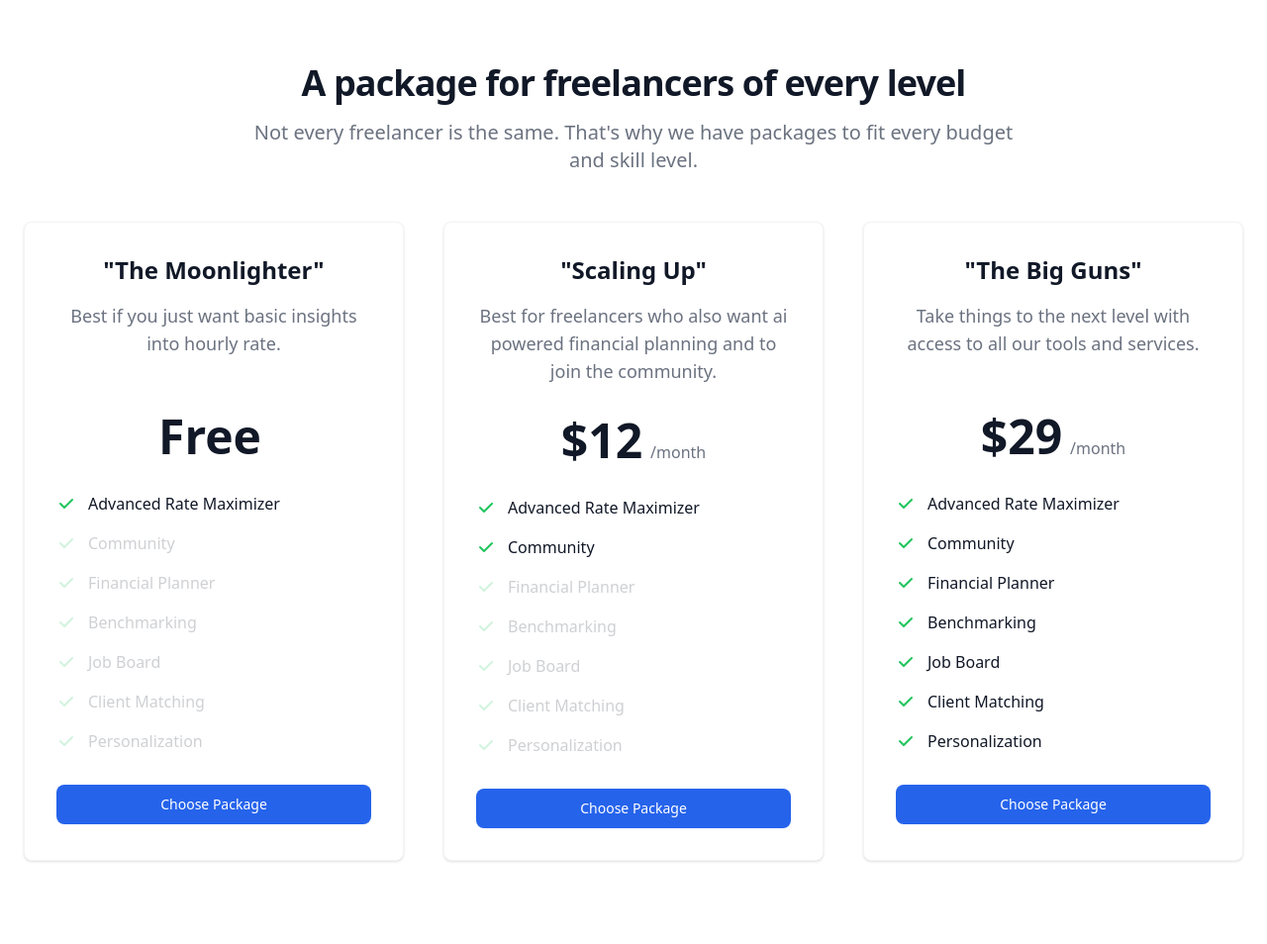
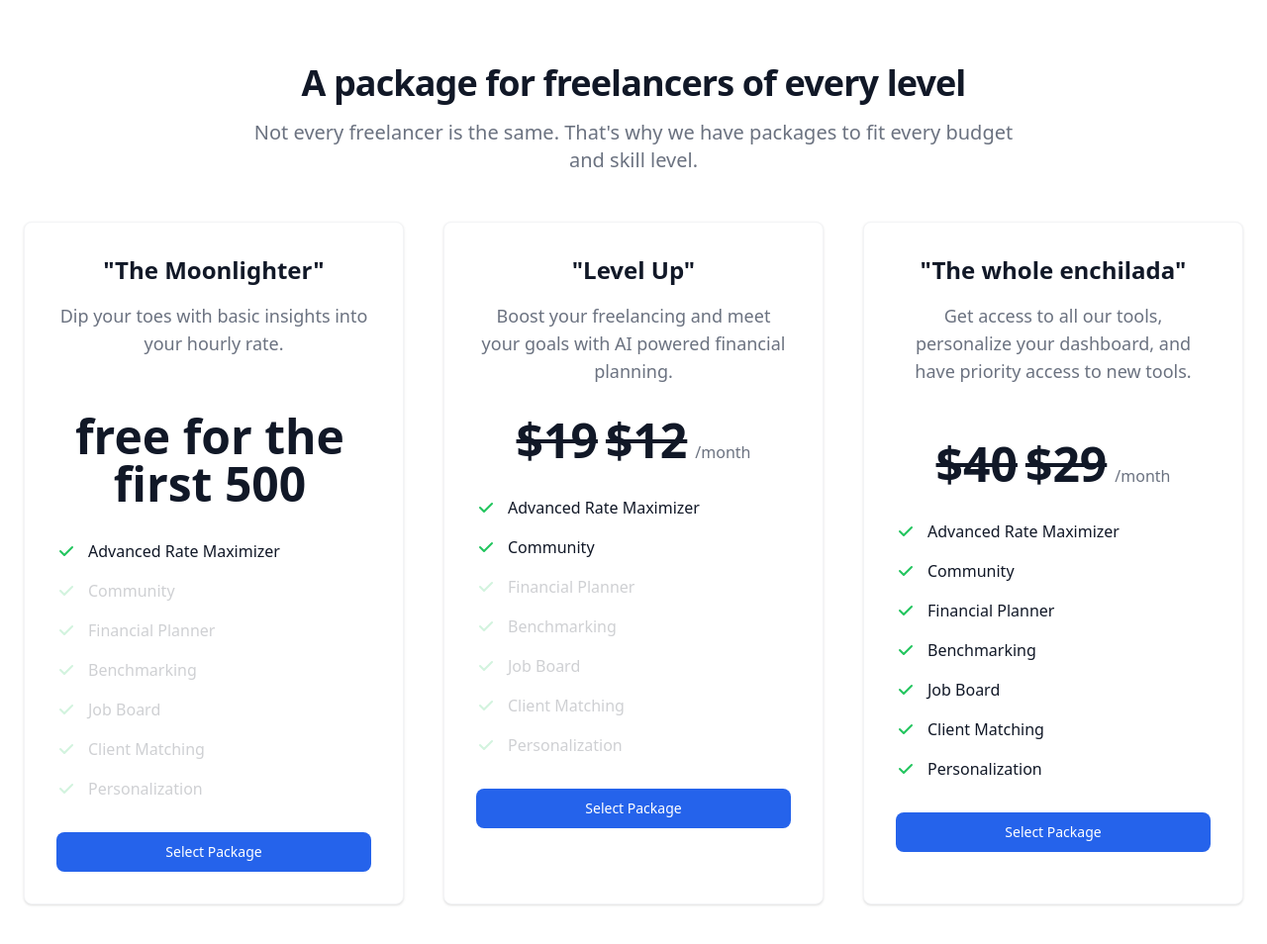
Before and after one commit to RyanByrne/indiworker, a website: page pages/success/success.html in a window 1280 px wide. Shown: the whole page at 99% size. Drawn offline with nearby package versions, Linux system fonts and the light colour scheme.

Commit message:
Updated Success Copy

```diff
--- a/pages/success/success.html
+++ b/pages/success/success.html
@@ -34,9 +34,9 @@
                 <!-- Pricing Card -->
                 <div class="flex flex-col p-6 mx-auto max-w-lg text-center text-gray-900 bg-white rounded-lg border border-gray-100 shadow dark:border-gray-600 xl:p-8 dark:bg-gray-800 dark:text-white">
                     <h3 class="mb-4 text-2xl font-semibold">"The Moonlighter"</h3>
-                    <p class="font-light text-gray-500 sm:text-lg dark:text-gray-400">Best if you just want basic insights into hourly rate.</p><br/>
+                    <p class="font-light text-gray-500 sm:text-lg dark:text-gray-400">Dip your toes with basic insights into your hourly rate.</p><br/>
                     <div class="flex justify-center items-baseline my-8">
-                        <span class="mr-2 text-5xl font-extrabold">Free</span>
+                        <span class="mr-2 text-5xl font-extrabold">free for the first 500</span>
                         <span class="text-gray-500 dark:text-gray-400"></span>
                     </div>
                     <!-- List -->
@@ -78,14 +78,14 @@
                             <span>Personalization</span></span>
                         </li>
                     </ul>
-                    <a href="https://hourlyrate.ai/pages/free/free.html" class="text-white bg-blue-600 hover:bg-blue-700 focus:ring-4 focus:ring-blue-200 font-medium rounded-lg text-sm px-5 py-2.5 text-center dark:text-white  dark:focus:ring-blue-900">Choose Package</a>
+                    <a href="https://hourlyrate.ai/pages/free/free.html" class="text-white bg-blue-600 hover:bg-blue-700 focus:ring-4 focus:ring-blue-200 font-medium rounded-lg text-sm px-5 py-2.5 text-center dark:text-white  dark:focus:ring-blue-900">Select Package</a>
                 </div>
                 <!-- Pricing Card -->
                 <div class="flex flex-col p-6 mx-auto max-w-lg text-center text-gray-900 bg-white rounded-lg border border-gray-100 shadow dark:border-gray-600 xl:p-8 dark:bg-gray-800 dark:text-white">
-                    <h3 class="mb-4 text-2xl font-semibold">"Scaling Up"</h3>
-                    <p class="font-light text-gray-500 sm:text-lg dark:text-gray-400">Best for freelancers who also want ai powered financial planning and to join the community.</p>
+                    <h3 class="mb-4 text-2xl font-semibold">"Level Up"</h3>
+                    <p class="font-light text-gray-500 sm:text-lg dark:text-gray-400">Boost your freelancing and meet your goals with AI powered financial planning.</p>
                     <div class="flex justify-center items-baseline my-8">
-                        <span class="mr-2 text-5xl font-extrabold">$12</span>
+                        <span class="mr-2 text-5xl font-bold line-through">$19</span><span class="mr-2 text-5xl font-extrabold line-through">$12</span>
                         <span class="text-gray-500 dark:text-gray-400" dark:text-gray-400>/month</span>
                     </div>
                     <!-- List -->
@@ -127,14 +127,14 @@
                             <span>Personalization</span></span>
                         </li>
                     </ul>
-                    <a href="https://hourlyrate.ai/pages/mid/mid.html" class="text-white bg-blue-600 hover:bg-blue-700 focus:ring-4 focus:ring-blue-200 font-medium rounded-lg text-sm px-5 py-2.5 text-center dark:text-white  dark:focus:ring-blue-900">Choose Package</a>
+                    <a href="https://hourlyrate.ai/pages/mid/mid.html" class="text-white bg-blue-600 hover:bg-blue-700 focus:ring-4 focus:ring-blue-200 font-medium rounded-lg text-sm px-5 py-2.5 text-center dark:text-white  dark:focus:ring-blue-900">Select Package</a>
                 </div>
                 <!-- Pricing Card -->
                 <div class="flex flex-col p-6 mx-auto max-w-lg text-center text-gray-900 bg-white rounded-lg border border-gray-100 shadow dark:border-gray-600 xl:p-8 dark:bg-gray-800 dark:text-white">
-                    <h3 class="mb-4 text-2xl font-semibold">"The Big Guns"</h3>
-                    <p class="font-light text-gray-500 sm:text-lg dark:text-gray-400">Take things to the next level with access to all our tools and services.</p><br/>
+                    <h3 class="mb-4 text-2xl font-semibold">"The whole enchilada"</h3>
+                    <p class="font-light text-gray-500 sm:text-lg dark:text-gray-400">Get access to all our tools, personalize your dashboard, and have priority access to new tools.</p><br/>
                     <div class="flex justify-center items-baseline my-8">
-                        <span class="mr-2 text-5xl font-extrabold">$29</span>
+                        <span class="mr-2 text-5xl font-bold line-through">$40</span><span class="mr-2 text-5xl font-extrabold line-through">$29</span>
                         <span class="text-gray-500 dark:text-gray-400">/month</span>
                     </div>
                     <!-- List -->
@@ -176,7 +176,7 @@
                             <span>Personalization</span></span>
                         </li>
                     </ul>
-                    <a href="https://hourlyrate.ai/pages/full/full.html" class="text-white bg-blue-600 hover:bg-blue-700 focus:ring-4 focus:ring-blue-200 font-medium rounded-lg text-sm px-5 py-2.5 text-center dark:text-white  dark:focus:ring-blue-900">Choose Package</a>
+                    <a href="https://hourlyrate.ai/pages/full/full.html" class="text-white bg-blue-600 hover:bg-blue-700 focus:ring-4 focus:ring-blue-200 font-medium rounded-lg text-sm px-5 py-2.5 text-center dark:text-white  dark:focus:ring-blue-900">Select Package</a>
                 </div>
             </div>
         </div>
```
Also changed, not shown: pages/free/free.html (+3 -3 lines), pages/full/full.html (+1 -1 lines), pages/mid/mid.html (+3 -3 lines).
